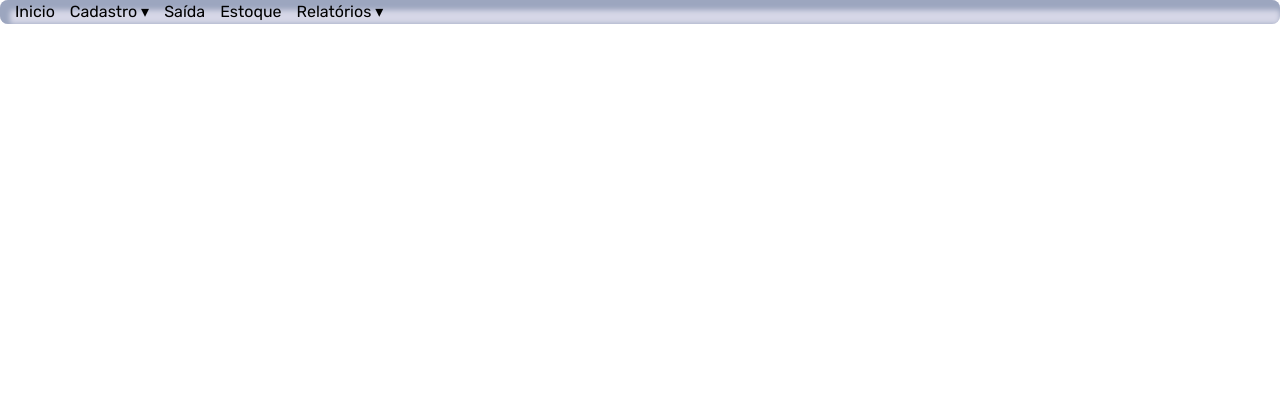
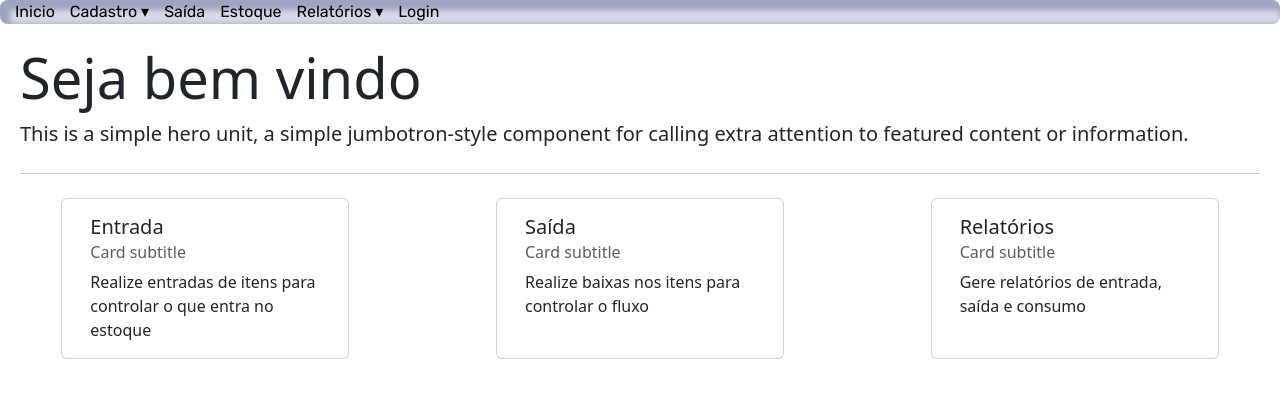
Before and after one commit to taahcaroline/controle-de-estoque, a Django app: page / in a window 1280 px wide. Shown: the top 398 px of the page. Run offline with Django 4.2, Linux system fonts and the light colour scheme; some web fonts are replaced.

Commit message:
novas alteracoes

```diff
--- a/estoquemateriais/urls.py
+++ b/estoquemateriais/urls.py
@@ -22,5 +22,4 @@ urlpatterns = [
     path('admin/', admin.site.urls),
     path('accounts/', include('accounts.urls')),
     path('accounts/', include('django.contrib.auth.urls')),
-
 ]
--- a/inventario/templates/cadastromateriais.html
+++ b/inventario/templates/cadastromateriais.html
@@ -3,7 +3,7 @@
 
 {% block title %}Cadastro de Materiais{% endblock %}
 {% block content %}
-<h2>Cadastro</h2>
+<h3>Entrada de produtos</h3>
 
 <div class="container mt-4">
     <form method="post">
--- a/inventario/templates/index.html
+++ b/inventario/templates/index.html
@@ -17,7 +17,7 @@
     <!-- Menu -->
  <nav>
     <ul>
-        <li><a class="menu" href="#">Inicio</a></li>
+        <li><a class="menu" href="{% url 'home' %}">Inicio</a></li>
         <li>
             <a href="#">Cadastro ▾</a>
             <ul>
@@ -29,18 +29,57 @@
         <li><a href="{% url 'estoque' %}">Estoque</a></li>
         <li><a href="#">Relatórios ▾</a>
         <ul>
-          <li><a href="{% url 'historico_movimentacoes' %}">Histórico de Baixas</a></li>
+          <li><a href="{% url 'historico_movimentacoes' %}">Histórico de baixas</a></li>
+          <li><a href="{% url 'historico_entradas' %}">Histórico de entrada</a></li>
           <li><a href="{% url 'relatorio_consumo_periodo' %}">Consumo por período</a></li>
+
         </ul></li>
 
     </ul>
+
+    {% if user.is_authenticated %}
+    <li><a class="menu" href="{% url 'logout' %}">Sair</a></li>
+    {% else %}
+    <li><a class="menu" href="{% url 'login' %}">Login</a></li>
+    {% endif %}
  </nav>
 
  <body>
 
         {% block content %}
+        <div class="jumbotron">
+          <h1 class="display-4">Seja bem vindo</h1>
+          <p class="lead">This is a simple hero unit, a simple jumbotron-style component for calling extra attention to featured content or information.</p>
+          <hr class="my-4">
+        </div>
+
+        <div class="row">
+        <div class="card" style="width: 18rem;">
+          <div class="card-body">
+            <h5 class="card-title">Entrada</h5>
+            <h6 class="card-subtitle mb-2 text-muted">Card subtitle</h6>
+            <p class="card-text">Realize entradas de itens para controlar o que entra no estoque</p>
+
+          </div>
+        </div>
+        <div class="card" style="width: 18rem;">
+          <div class="card-body">
+            <h5 class="card-title">Saída</h5>
+            <h6 class="card-subtitle mb-2 text-muted">Card subtitle</h6>
+            <p class="card-text">Realize baixas nos itens para controlar o fluxo</p>
+
+          </div>
+        </div>
+        <div class="card" style="width: 18rem;">
+          <div class="card-body">
+            <h5 class="card-title">Relatórios</h5>
+            <h6 class="card-subtitle mb-2 text-muted">Card subtitle</h6>
+            <p class="card-text">Gere relatórios de entrada, saída e consumo</p>
+
+          </div>
+        </div>
+      </div>
         {% endblock %}
-
 </body>
 
 </html>
--- a/inventario/templates/static/CSS/style.css
+++ b/inventario/templates/static/CSS/style.css
@@ -166,9 +189,17 @@ button[type="submit"] {
     margin: 20px auto 0;
 }
 
+.login{
+    margin-top: 20px;
+}
 
-
-
+.card{
+    margin: 0 auto;
+}
+.jumbotron{
+    padding-top: 20px;
+    margin: 0 20px 20px;
+}
 .color1 {color: #000000;}
 .color2 {color: #171924;}
 .color3 {color: #565967;}
--- a/inventario/urls.py
+++ b/inventario/urls.py
@@ -16,5 +16,8 @@ urlpatterns = [
      path('relatorio-periodo/', views.relatorio_consumo_periodo, name='relatorio_consumo_periodo'),
      path('entradas/', views.historico_entradas, name='historico_entradas'),
      path('relatorio-entrada/<int:cadastroitens_id>/', views.gerar_relatorio_entrada_pdf, name='gerar_relatorio_entrada_pdf'),
+     path('accounts/login/', views.login_view, name='login'),
+     path('accounts/logout/', views.logout_view, name='logout'),
+      path('accounts/register/', views.registrar, name='register'),
 
 ]
--- a/inventario/views.py
+++ b/inventario/views.py
@@ -1,7 +1,7 @@
 
 from django.shortcuts import render, get_object_or_404, redirect
 from django.contrib.auth.decorators import login_required
-from .forms import CadastroitensForm, CadastroprodutoForm, MovimentacaoForm, MovimentacaoItemForm
+from .forms import CadastroitensForm, CadastroprodutoForm, CustomLoginForm, RegistroUsuarioForm
 from .models import Cadastroitens, Produto, Movimentacao, MovimentacaoItem
 from django.contrib import messages
 from django.http import JsonResponse, HttpResponse
@@ -12,8 +12,47 @@ from datetime import datetime
 from django.db.models import Sum
 from django.template.loader import render_to_string
 from fpdf import FPDF
+from django.contrib.auth import authenticate, login, logout
 
+def registrar(request):
+    if request.method == 'POST':
+        form = RegistroUsuarioForm(request.POST)
+        if form.is_valid():
+            form.save()
+            messages.success(request, 'Cadastro realizado com sucesso!')
+            return redirect('login')
+    else:
+        form = RegistroUsuarioForm()
 
+    return render(request, 'registration/register.html', {'form': form})
+
+def login_view(request):
+    if request.method == 'POST':
+        form = CustomLoginForm(request.POST)
+        if form.is_valid():
+            username = form.cleaned_data['username']
+            password = form.cleaned_data['password']
+
+            # Autenticar o usuário
+            user = authenticate(request, username=username, password=password)
+
+            if user is not None:
+                login(request, user)
+                messages.success(request, f'Bem-vindo, {user.username}!')
+                return redirect('home')  # Redirecionar para a página inicial ou outro destino
+            else:
+                messages.error(request, 'Usuário ou senha incorretos.')
+        else:
+            messages.error(request, 'Há erros no formulário. Corrija e tente novamente.')
+    else:
+        form = CustomLoginForm()
+
+    return render(request, 'registration/login.html', {'form': form})
+
+def logout_view(request):
+    logout(request)
+    messages.success(request, 'Você saiu da sua conta com sucesso.')
+    return redirect('login')  # Redireciona para a página de login
 
 # Create your views here.
 def home(request):
@@ -21,10 +60,7 @@ def home(request):
 
 
 
-from django.shortcuts import render, redirect
-from django.contrib import messages
-from .forms import CadastroitensForm
-from .models import Cadastroitens
+
 
 def cadastro(request):
     if request.method == 'POST':
```
Also changed, not shown: other parts of inventario/templates/static/CSS/style.css (+28 -5 lines), accounts/forms.py (+11 -0 lines), inventario/forms.py (+41 -1 lines), inventario/templates/baixa.html (+5 -5 lines), inventario/templates/registration/login.html (+41 -0 lines), inventario/templates/registration/register.html (+19 -0 lines), db.sqlite3.
